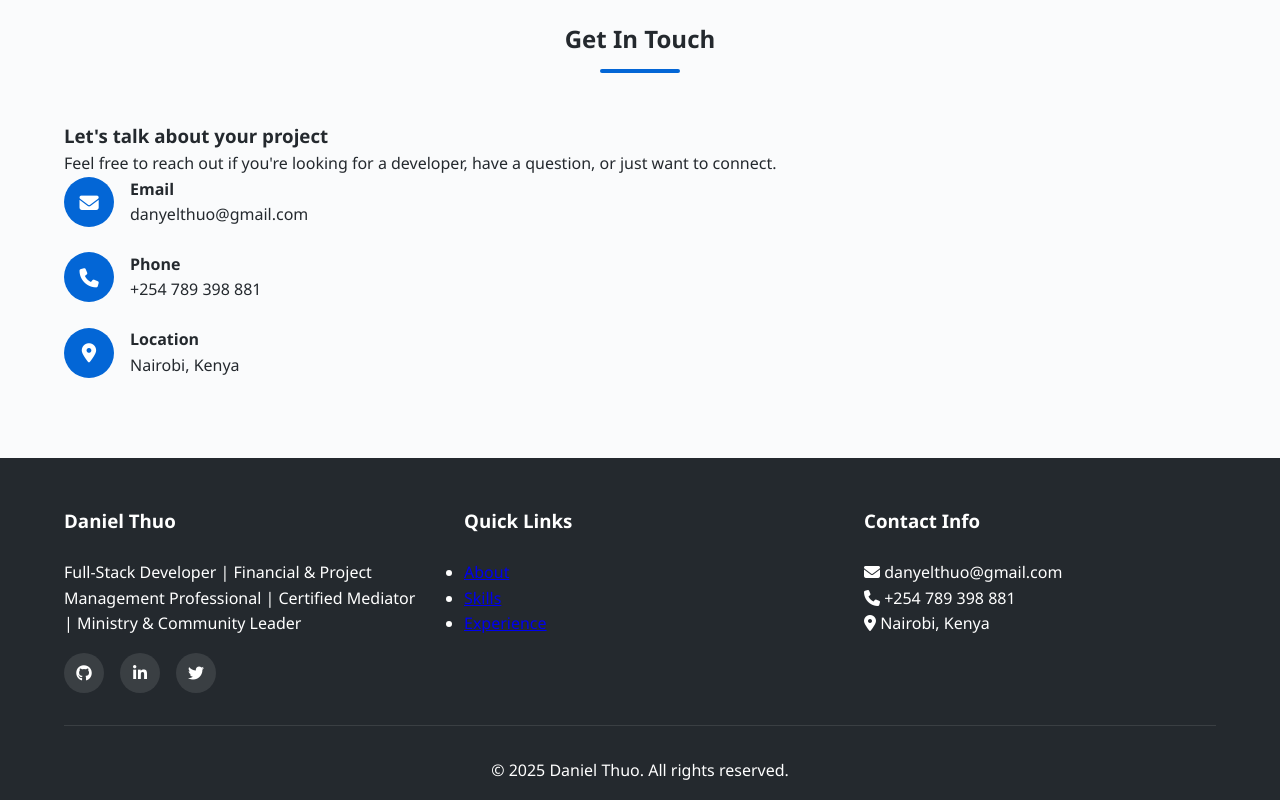
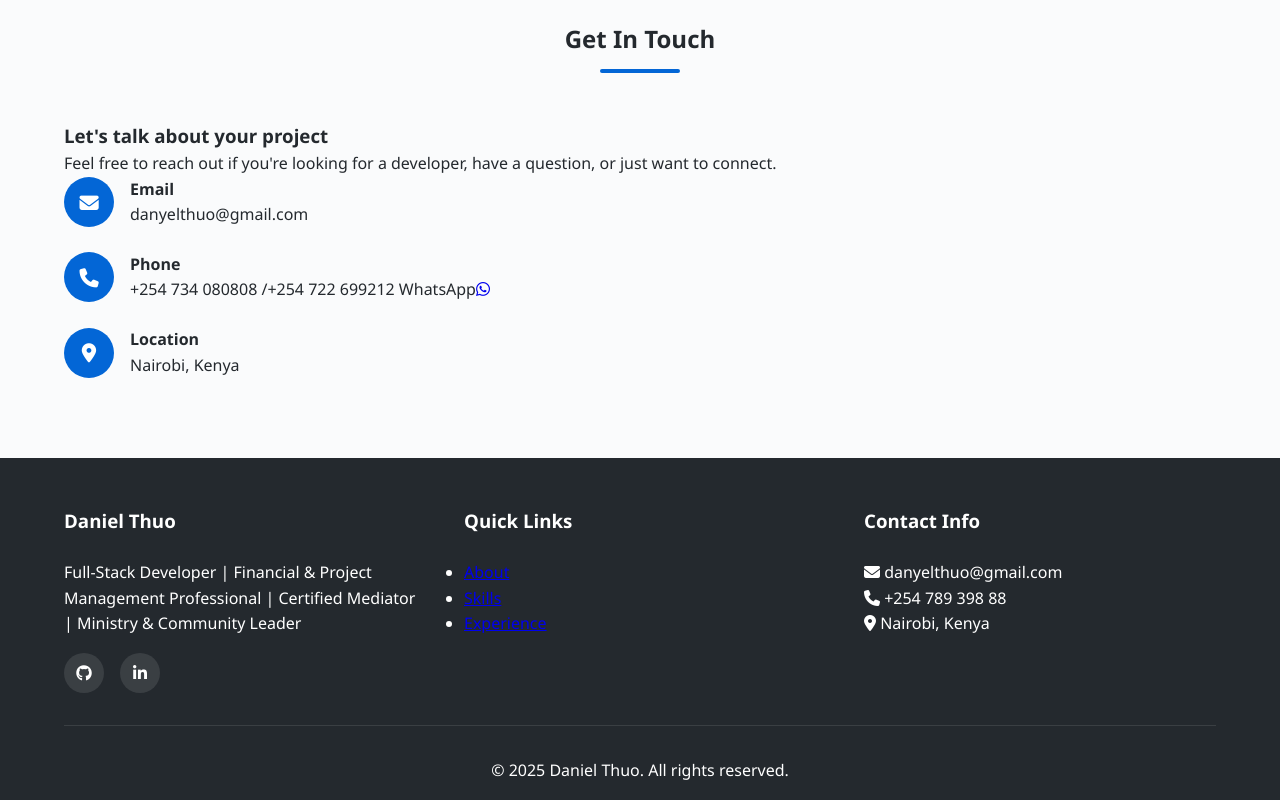
Before and after one commit to danielkthuo/danielkthuo, a plain HTML site: page index.html in a window 1280 px wide. Shown: the part 6065-6865 px from the top of the page. Drawn offline with Linux system fonts and the light colour scheme.

Commit message:
updated file

```diff
--- a/index.html
+++ b/index.html
@@ -907,7 +907,7 @@
                             </div>
                             <div>
                                 <h4>Phone</h4>
-                                <p>+254 789 398 881</p>
+                                <p>+254 734 080808 /+254 722 699212 WhatsApp<a href="https://wa.me/254734080808" target="_blank" aria-label="WhatsApp"><i class="fab fa-whatsapp"></i></a></P>
                             </div>
                         </div>
                         <div class="contact-method">
@@ -936,7 +936,7 @@
                     <div class="social-links">
                         <a href="https://github.com/danielkthuo"><i class="fab fa-github"></i></a>
                         <a href="https://www.linkedin.com/in/danielthuo"><i class="fab fa-linkedin-in"></i></a>
-                        <a href="#"><i class="fab fa-twitter"></i></a>
+
                     </div>
                 </div>
                 <div class="footer-section">
@@ -951,7 +951,7 @@
                 <div class="footer-section">
                     <h3>Contact Info</h3>
                     <p><i class="fas fa-envelope"></i> danyelthuo@gmail.com</p>
-                    <p><i class="fas fa-phone"></i> +254 789 398 881</p>
+                    <p><i class="fas fa-phone"></i> +254 789 398 88</p>
                     <p><i class="fas fa-map-marker-alt"></i> Nairobi, Kenya</p>
                 </div>
             </div>
```
